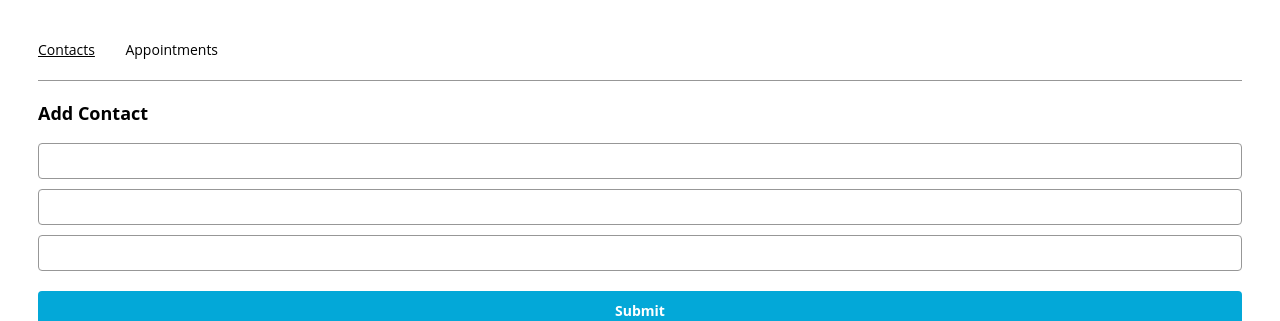
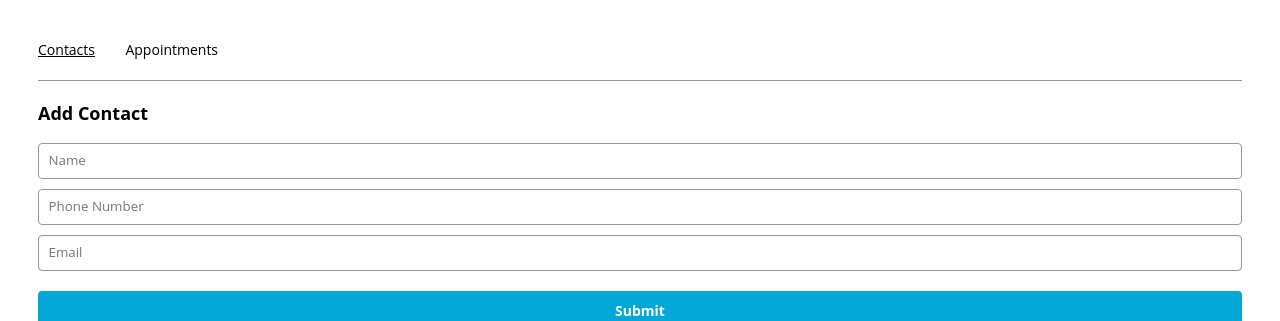
Before and after one commit to japyg/appointment-planner, a React (Create React App) app: page /contacts in a window 1280 px wide. Shown: the top 321 px of the page. Built offline with nearby package versions, Linux system fonts and the light colour scheme.

Commit message:
fix hover submit buttom

```diff
--- a/public/index.css
+++ b/public/index.css
@@ -67,6 +67,10 @@ select {
   box-sizing: border-box;
 }
 
+.submit-btn:hover {
+  background-color: navy;
+}
+
 .tile {
   margin: 0;
   font-size: 14px;
--- a/src/components/appointmentForm/AppointmentForm.js
+++ b/src/components/appointmentForm/AppointmentForm.js
@@ -25,6 +25,7 @@ export const AppointmentForm = ({
       <input
         type="text"
         value={title}
+        placeholder="Title"
         onChange={(e) => setTitle(e.target.value)}
       />
       <input
@@ -43,7 +44,7 @@ export const AppointmentForm = ({
         value={contact}
         onChange={({ target }) => setContact(target.value)}
       />
-      <input type="submit" />
+      <input type="submit" className="submit-btn" />
     </form>
   );
 };
--- a/src/components/contactForm/ContactForm.js
+++ b/src/components/contactForm/ContactForm.js
@@ -14,6 +14,7 @@ export const ContactForm = ({
       <input
         type="text"
         value={name}
+        placeholder="Name"
         onChange={({ target }) => {
           setName(target.value);
         }}
@@ -22,6 +23,7 @@ export const ContactForm = ({
 
       <input
         type="tel"
+        placeholder="Phone Number"
         value={phone}
         onChange={({ target }) => {
           setPhone(target.value);
@@ -31,6 +33,7 @@ export const ContactForm = ({
 
       <input
         type="email"
+        placeholder="Email"
         value={email}
         onChange={({ target }) => {
           setEmail(target.value);
@@ -38,7 +41,7 @@ export const ContactForm = ({
         required
       />
 
-      <input type="submit" />
+      <input type="submit" className="submit-btn" />
     </form>
   );
 };
```
